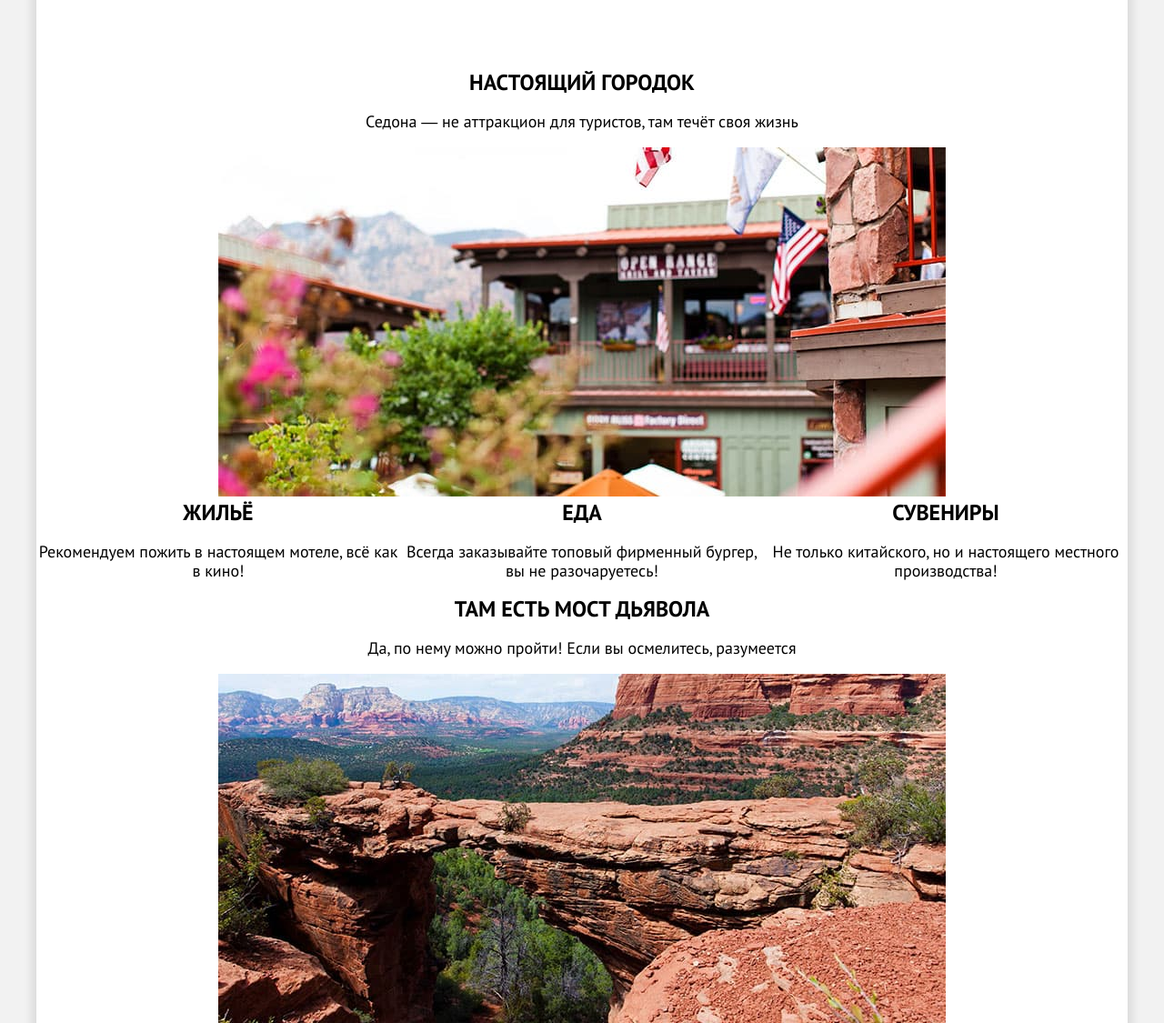
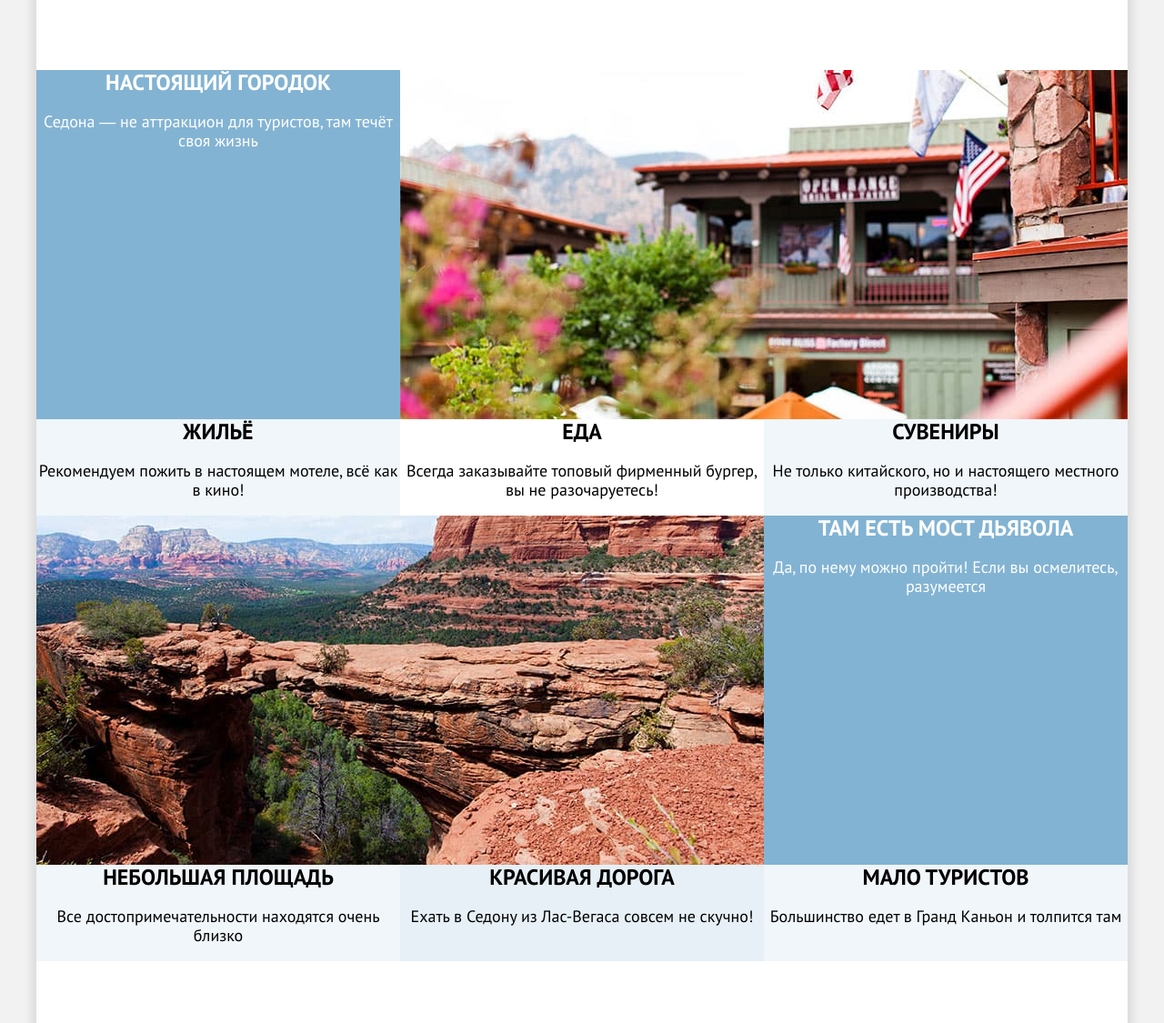
Before and after one commit to ArkBriz/Sedona, a plain HTML site: page index.html in a window 1280 px wide. Shown: the part 764-1889 px from the top of the page at 91% size. Drawn offline with Linux system fonts and the light colour scheme.

Commit message:
Add grid and bg-colors to advantages list. Add grid to subscribe field

```diff
--- a/index.html
+++ b/index.html
@@ -68,10 +68,11 @@
 
         <ol class="advantages-list">
           <li class="advantages-item advantages-large-item">
-            <h3 class="advantages-heading">Настоящий городок</h3>
-            <p class="advantages-text">Седона — не аттракцион для туристов, там течёт
-              своя жизнь</p>
-              <img class="advantages-img" src="images/city-photo.jpg" width="800" height="384" alt="Улица Седоны с магазинами.">
+            <div class="item-container">
+              <h3 class="advantages-heading">Настоящий городок</h3>
+              <p class="advantages-text">Седона — не аттракцион для туристов, там течёт своя жизнь</p>
+            </div>
+            <img class="advantages-img" src="images/city-photo.jpg" width="800" height="384" alt="Улица Седоны с магазинами.">
 
             <ul class="advantages-list advantages-inner-list">
               <li class="advantages-item">
@@ -90,8 +91,10 @@
           </li>
 
           <li class="advantages-item advantages-large-item">
-            <h3 class="advantages-heading">Там есть мост дьявола</h3>
-            <p class="advantages-text">Да, по нему можно пройти! Если вы осмелитесь, разумеется</p>
+            <div class="item-container">
+              <h3 class="advantages-heading">Там есть мост дьявола</h3>
+              <p class="advantages-text">Да, по нему можно пройти! Если вы осмелитесь, разумеется</p>
+            </div>
             <img class="advantages-img" src="images/bridge.jpg" width="800" height="384" alt="Фото моста дьявола.">
           </li>
           <li class="advantages-item">
--- a/styles/styles.css
+++ b/styles/styles.css
@@ -216,7 +216,31 @@ body {
 }
 
 .advantages-large-item {
+  display: grid;
+  grid-template-columns: repeat(3, 1fr);
   grid-column: 1/-1;
+
+  color: #ffffff;
+  background-color: #83b3d3;
+}
+
+.advantages-inner-list {
+  grid-column: 1/-1;
+
+  color: #000000;
+  background-color: #ffffff;
+}
+
+.advantages-item:not(.advantages-large-item):nth-child(odd) {
+  background-color: rgb(131, 179, 211, 0.12);
+}
+
+.advantages-item:nth-child(even):not(.advantages-large-item) {
+  background-color: rgb(131, 179, 211, 0.2);
+}
+
+.advantages-inner-list .advantages-item:nth-child(even) {
+  background-color: #ffffff;
 }
 
 .advantages-heading {
@@ -225,8 +249,18 @@ body {
   font-size: 24px;
   line-height: 28px;
   font-weight: 700;
-  color: #000000;
+  color: inherit;
   text-transform: uppercase;
+}
+
+.advantages-img {
+  grid-column: 2/-1;
+  object-fit: cover;
+}
+
+.advantages-large-item:nth-child(2) .advantages-img {
+  grid-column: 1/3;
+  order: -1;
 }
 
 /* Search */
@@ -286,6 +320,13 @@ body {
 
 .catalog-subscribe .section-text {
   color: #333333;
+}
+
+.subscribe-form {
+  display: grid;
+  grid-template-columns: 1fr auto;
+  max-width: 800px;
+  margin: auto;
 }
 
 
@@ -476,8 +517,12 @@ body {
   padding: 40px 70px;
 }
 
+.socials {
+  display: flex;
+  align-items: center;
+}
+
 .socials-link {
-  display: block;
   width: 18px;
   height: 15px;
 
```
